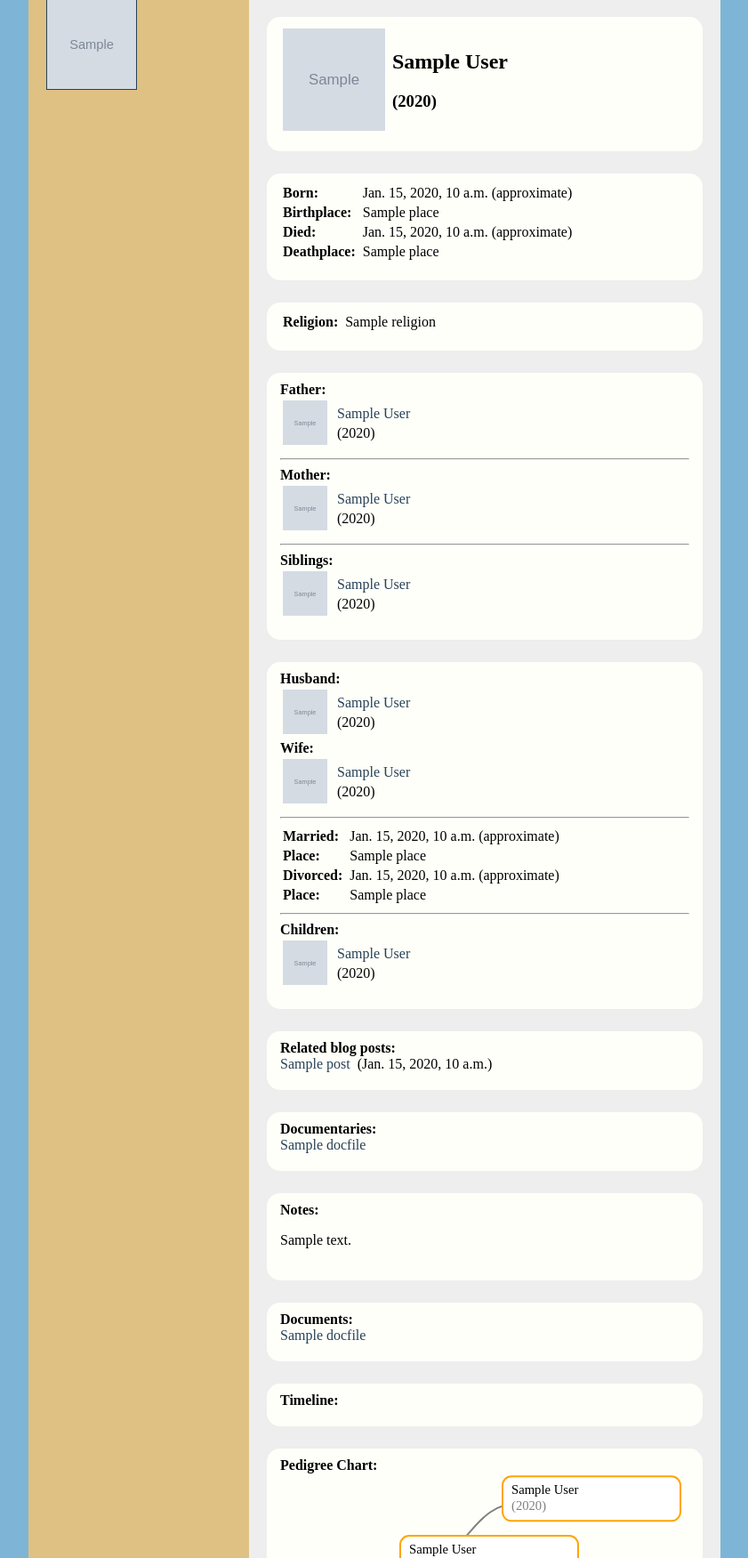
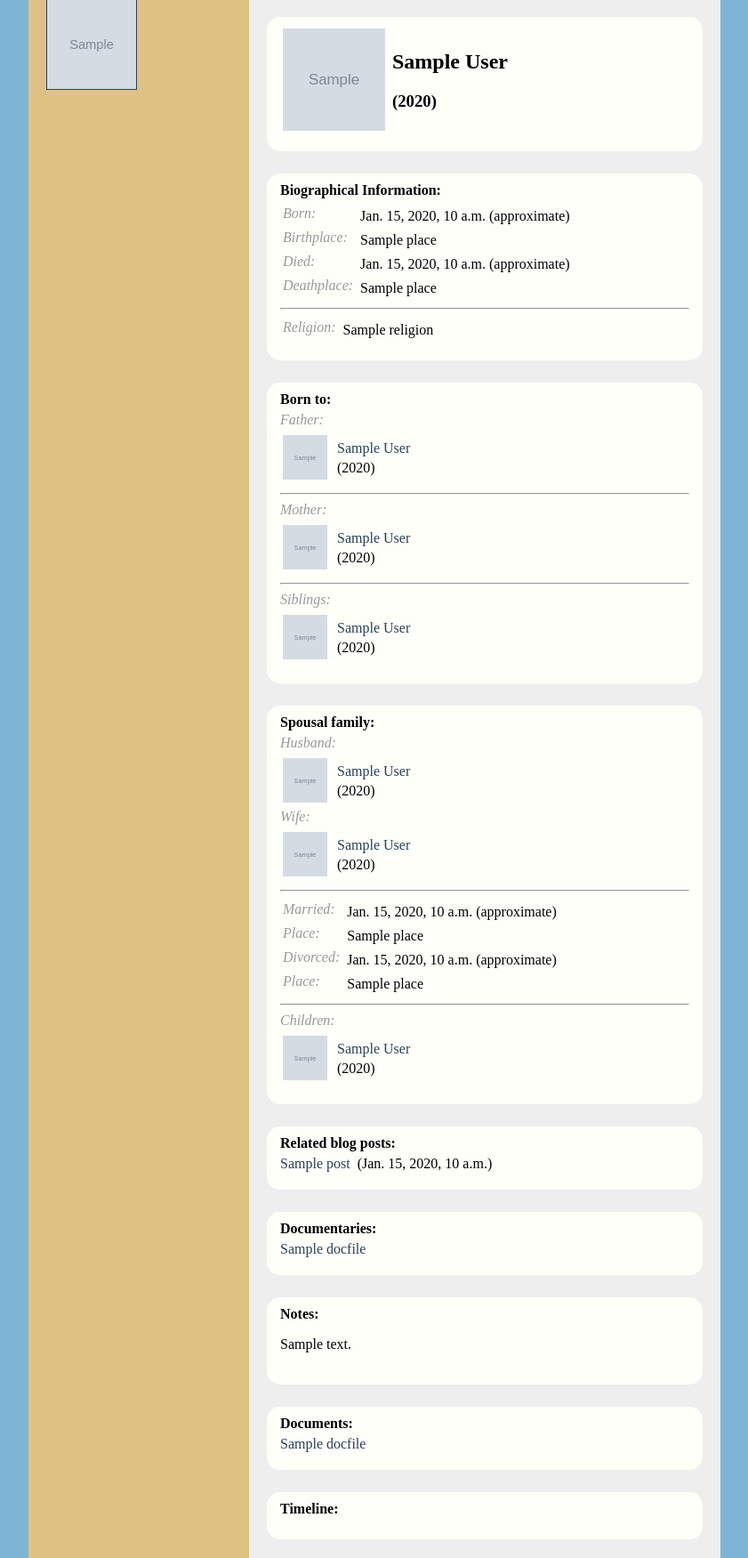
Before and after one commit to gthole/gedgo, a Django app: template templates/gedgo/person.html in a window 1280 px wide. Shown: the part 169-1920 px from the top of the page at 89% size, without its empty margins (219-1060 px from the left). Run offline with Django 3.2, Linux system fonts and the light colour scheme; the template is opened without the code that fills it: most values are stand-ins (such as "Sample title", 1, 10 or a date in 2020); grey boxes marked "Sample" are stand-in pictures.

Commit message:
Modify pod/subpod styles, clean up redirects.

```diff
--- a/static/styles/style.css
+++ b/static/styles/style.css
@@ -58,6 +58,7 @@ body {
 }
 .pod-title {
 	font-weight: bold;
+	margin-bottom: 5px;
 }
 .sidebar-title {
 	font-weight: bold;
@@ -138,7 +139,8 @@ label {
 	font-weight: bold;
 }
 .subpod-title {
-	font-weight: bold;
+	font-style: italic;
+	color: #989898;
 	margin-bottom: 5px;
 }
 .family-card {
--- a/templates/gedgo/person.html
+++ b/templates/gedgo/person.html
@@ -33,46 +33,50 @@
 <!-- H-line -->
 
 <!-- Basic information pod -->
-{% if person.birth or person.death %}
+{% if person.birth or person.death or person.education or person.religion %}
 <div class="pod">
+	<div class="pod-title">Biographical Information:</div>
+	{% if person.birth or person.death %}
 	<table>
-	{% if person.birth.date %}<tr><td><div class="pod-title">Born: </div></td><td> {{ person.birth.date_string }} {% if person.birth.date_approxQ %}(approximate){% endif %}</td></tr>{% endif %}
-	{% if person.birth.place %}<tr><td><div class="pod-title">Birthplace: </div></td><td> {{ person.birth.place }} </td></tr>{% endif %}
-	{% if person.death.date %}<tr><td><div class="pod-title">Died: </div></td><td> {{ person.death.date_string }} {% if person.death.date_approxQ %}(approximate){% endif %}</td></tr>{% endif %}
-	{% if person.death.place %}<tr><td><div class="pod-title">Deathplace: </div></td><td> {{ person.death.place }} </td></tr>{% endif %}
+		{% if person.birth.date %}<tr><td><div class="subpod-title">Born: </div></td><td> {{ person.birth.date_string }} {% if person.birth.date_approxQ %}(approximate){% endif %}</td></tr>{% endif %}
+		{% if person.birth.place %}<tr><td><div class="subpod-title">Birthplace: </div></td><td> {{ person.birth.place }} </td></tr>{% endif %}
+		{% if person.death.date %}<tr><td><div class="subpod-title">Died: </div></td><td> {{ person.death.date_string }} {% if person.death.date_approxQ %}(approximate){% endif %}</td></tr>{% endif %}
+		{% if person.death.place %}<tr><td><div class="subpod-title">Deathplace: </div></td><td> {{ person.death.place }} </td></tr>{% endif %}
 	</table>
-</div>
-{% endif %}
-
-{% if person.education or person.religion %}
-<div class="pod">
+	{% endif %}
+	{% if person.birth and person.education or person.birth and person.religion %}
+	<hr>
+	{% endif %}
+	{% if person.education or person.religion %}
 	<table>
-	{% if person.education %}<tr><td><div class="pod-title">Education: </div></td><td> {{ person.education_delimited|linebreaksbr }}</td></tr>{% endif %}
-	{% if person.religion %}<tr><td><div class="pod-title">Religion: </div></td><td> {{ person.religion }} </td></tr>{% endif %}
+		{% if person.education %}<tr><td><div class="subpod-title">Education: </div></td><td> {{ person.education_delimited|linebreaksbr }}</td></tr>{% endif %}
+		{% if person.religion %}<tr><td><div class="subpod-title">Religion: </div></td><td> {{ person.religion }} </td></tr>{% endif %}
 	</table>
+	{% endif %}
 </div>
 {% endif %}
 
 <!-- Families -->
 {% if person.child_family %}
 <div class="pod">
+	<div class="pod-title">Born to:</div>
 	<!-- Fathers -->
 	{% for somebody in person.child_family.husbands.all %}
-		<div class="card-title">Father:</div>
+		<div class="subpod-title">Father:</div>
 		{% include "gedgo/person-card.html" %}
 	{% endfor %}
 
 	<!-- Mothers -->
 	{% for somebody in person.child_family.wives.all %}
 		<hr>
-		<div class="card-title">Mother:</div>
+		<div class="subpod-title">Mother:</div>
 		{% include "gedgo/person-card.html" %}
 	{% endfor %}
 
 	<!-- Siblings -->
 	{% if person.child_family.children.all and not person.child_family.single_child == person %}
 		<hr>
-		<div class="card-title">Siblings:</div>
+		<div class="subpod-title">Siblings:</div>
 		{% for somebody in person.child_family.children.all %}
 			{% if not somebody == person %}
 				{% include "gedgo/person-card.html" %}
@@ -84,17 +88,18 @@
 
 {% for family in person.spousal_families.all %}
 <div class="pod">
+	<div class="pod-title">Spousal family:</div>
 	<!-- Spouses -->
 	{% for somebody in family.husbands.all %}
 		{% if not somebody == person %}
-			<div class="card-title">Husband:</div>
+			<div class="subpod-title">Husband:</div>
 			{% include "gedgo/person-card.html" %}
 		{% endif %}
 	{% endfor %}
 
 	{% for somebody in family.wives.all %}
 		{% if not somebody == person %}
-			<div class="card-title">Wife:</div>
+			<div class="subpod-title">Wife:</div>
 			{% include "gedgo/person-card.html" %}
 		{% endif %}
 	{% endfor %}
@@ -103,17 +108,17 @@
 	{% if family.marriage.date or family.marriage.place or family.divorce.date %}
 		<hr>
 		<table>
-		{% if family.marriage.date %}<tr><td><div class="pod-title">Married: </div></td><td> {{ family.marriage.date_string }} {% if family.marriage.date_approxQ %}(approximate){% endif %}</td></tr>{% endif %}
-		{% if family.marriage.place %}<tr><td><div class="pod-title">Place: </div></td><td> {{ family.marriage.place }} </td></tr>{% endif %}
-		{% if family.divorce.date %}<tr><td><div class="pod-title">Divorced: </div></td><td> {{ family.divorce.date_string }} {% if family.divorce.date_approxQ %}(approximate){% endif %}</td></tr>{% endif %}
-		{% if family.divorce.place %}<tr><td><div class="pod-title">Place: </div></td><td> {{ family.divorce.place }} </td></tr>{% endif %}
+		{% if family.marriage.date %}<tr><td><div class="subpod-title">Married: </div></td><td> {{ family.marriage.date_string }} {% if family.marriage.date_approxQ %}(approximate){% endif %}</td></tr>{% endif %}
+		{% if family.marriage.place %}<tr><td><div class="subpod-title">Place: </div></td><td> {{ family.marriage.place }} </td></tr>{% endif %}
+		{% if family.divorce.date %}<tr><td><div class="subpod-title">Divorced: </div></td><td> {{ family.divorce.date_string }} {% if family.divorce.date_approxQ %}(approximate){% endif %}</td></tr>{% endif %}
+		{% if family.divorce.place %}<tr><td><div class="subpod-title">Place: </div></td><td> {{ family.divorce.place }} </td></tr>{% endif %}
 		</table>
 	{% endif %}
 
 	<!-- Children -->
 	{% if family.children.all %}
 		<hr>
-		<div class="card-title">Children:</div>
+		<div class="subpod-title">Children:</div>
 		{% for somebody in family.children.all %}
 			{% include "gedgo/person-card.html" %}
 		{% endfor %}
```
Also changed, not shown: urls.py (+11 -10 lines), views.py (+0 -13 lines).
